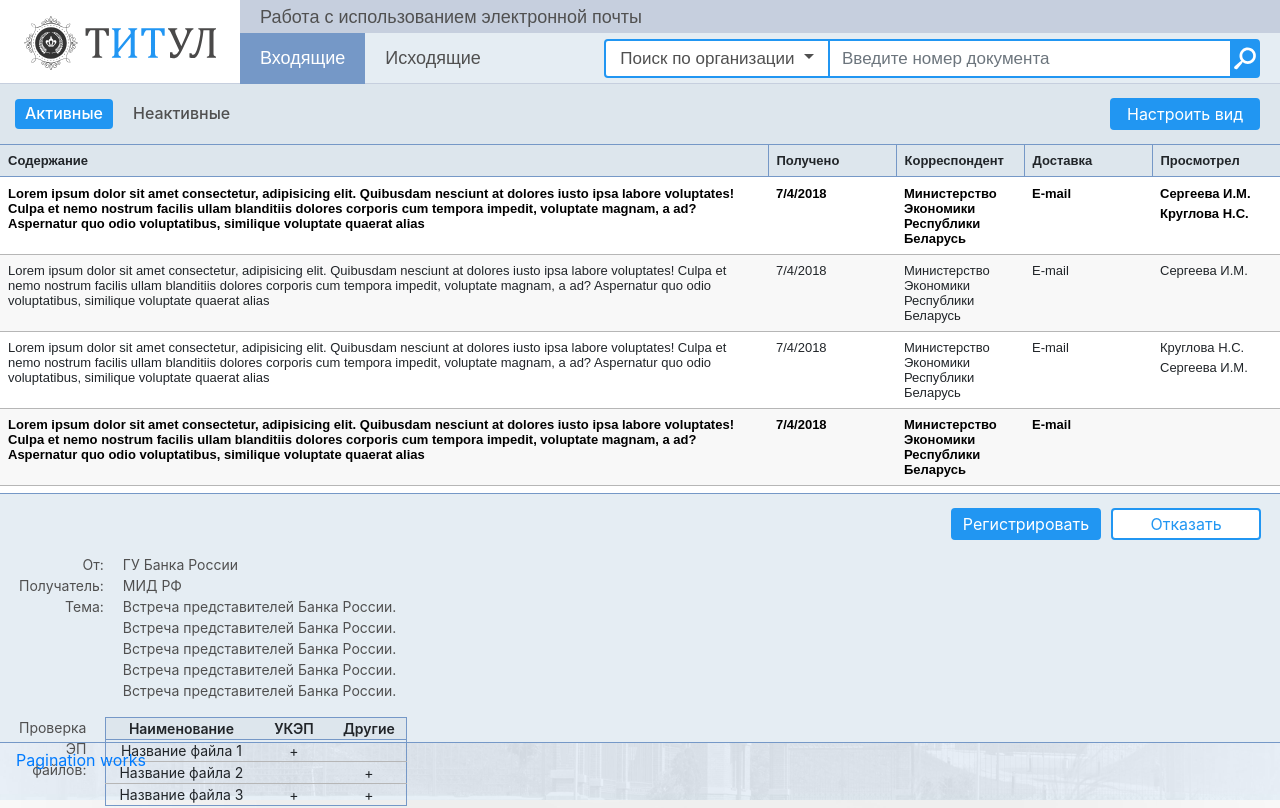
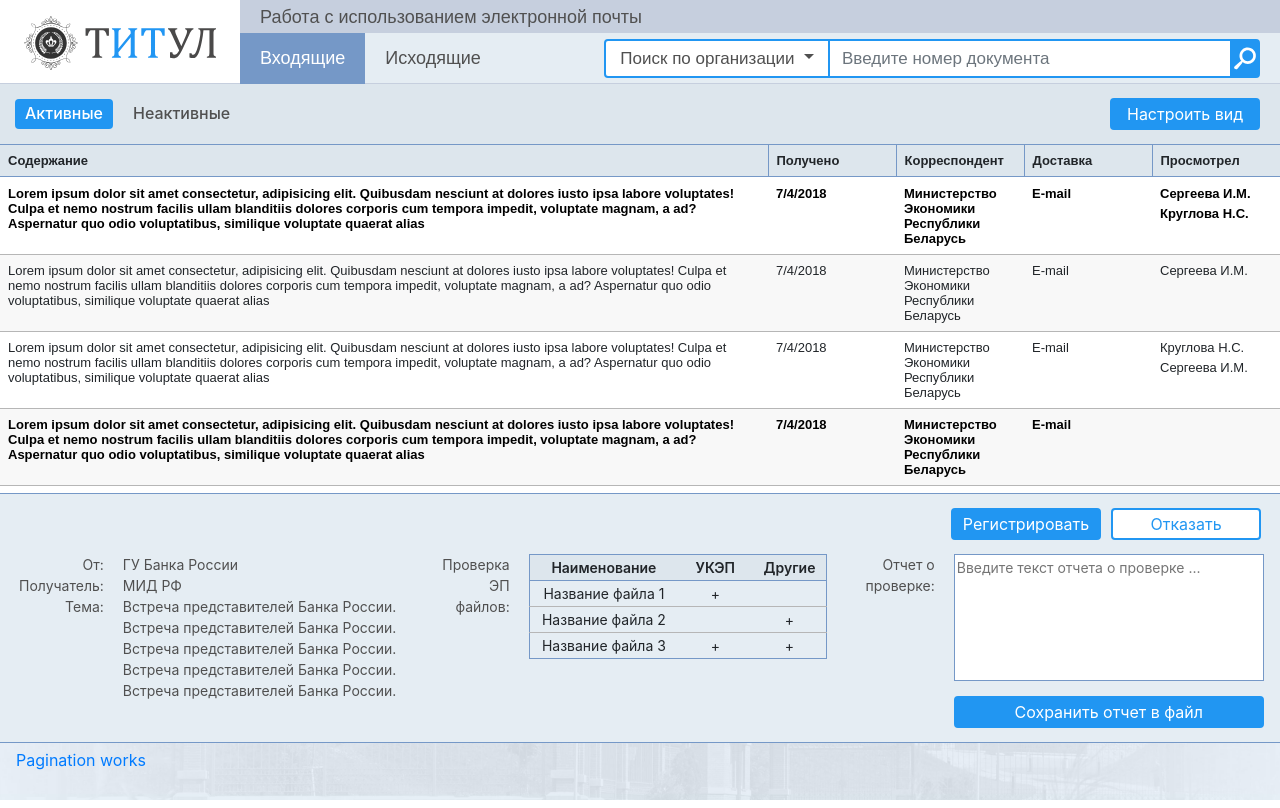
Before and after one commit to IamGrooooot/mr-email-status, an Angular app: page /system/inbox-active in a window 1280 px wide. Shown: the top 808 px of the page. Built offline with nearby package versions, Linux system fonts and the light colour scheme.

Commit message:
done style from preview

```diff
--- a/src/app/system/shared/components/preview/files/files.component.sass
+++ b/src/app/system/shared/components/preview/files/files.component.sass
@@ -17,7 +17,7 @@
 
   tr
     td, th
-      padding: 0
+      padding: 2px 0
       text-align: center
 
     td
--- a/src/app/system/shared/components/preview/preview.component.sass
+++ b/src/app/system/shared/components/preview/preview.component.sass
@@ -23,6 +23,7 @@
         width: 100%
         min-width: 1280px
     .mr-preview
+        min-width: 1280px
         top: calc(100% - 307px)
         position: absolute
         width: 100%
@@ -33,9 +34,23 @@
 
         .mr-info
             width: 33.3%
+            float: left
 
         .mr-files
             width: 33.3%
+            float: left
 
         .mr-report
             width: 33.4%
+            float: left
+
+@media (max-width: 1295px)
+    .mr-preview
+        .mr-info
+            width: calc(33.3% - 3px)
+
+        .mr-files
+            width: calc(33.3% - 3px)
+
+        .mr-report
+            width: calc(33.4% - 3px)
--- a/src/app/system/shared/components/preview/report/report.component.sass
+++ b/src/app/system/shared/components/preview/report/report.component.sass
@@ -33,7 +33,9 @@ $text-color: #505050
   border: 1px solid #7598C7
   width: 100%
   resize: none
-  max-height: 170px
+  max-height: 127px
   min-height: 50px
-  min-width: 425px
-  max-width: 100%
+
+@media (max-width: 1919px)
+  .mr-report-textarea
+    max-height: 127px
```
